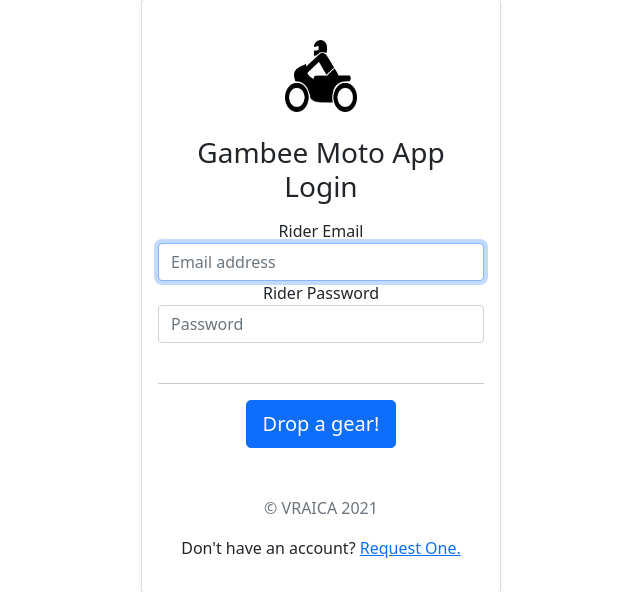
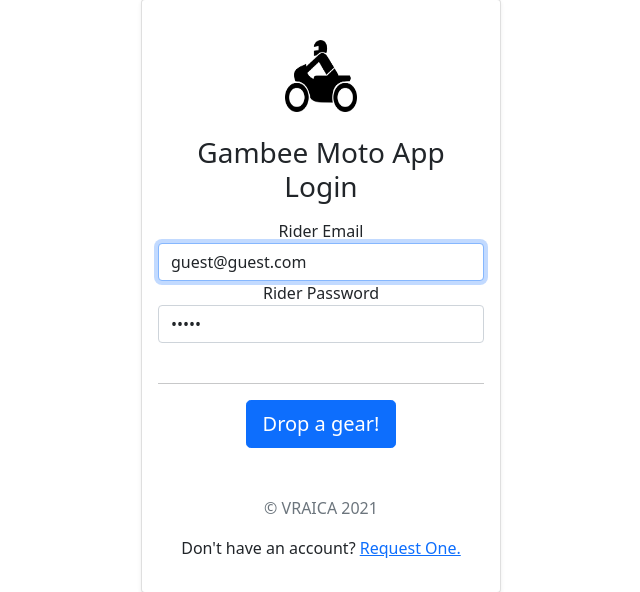
Before and after one commit to vraica-dev/GambeeMotoApp, a Flask app: page / in a window 1280 px wide. Shown: the part 25-617 px from the top of the page, without its empty margins (319-959 px from the left). Run offline with Flask 2, Linux system fonts and the light colour scheme.

Commit message:
v1.4.1 - guest user added;

```diff
--- a/application/templates/login.html
+++ b/application/templates/login.html
@@ -20,10 +20,10 @@
             <h1 class="h3 mb-3 font-weight-normal">Gambee Moto App Login</h1>
             <label for="inputEmail" class="sr-only">Rider Email</label>
             <input type="email" id="inputEmail" class="form-control" placeholder="Email address" required=""
-                   autofocus="" name="rider_email">
+                   autofocus="" name="rider_email" value="guest@guest.com">
             <label for="inputPassword" class="sr-only">Rider Password</label>
             <input type="password" id="inputPassword" class="form-control" placeholder="Password" required=""
-                   name="rider_passw">
+                   name="rider_passw" value="guest">
             <div class="checkbox mb-3">
                 <br>
                 <hr>
```
Also changed, not shown: application/tripsDB.sqlite3.
